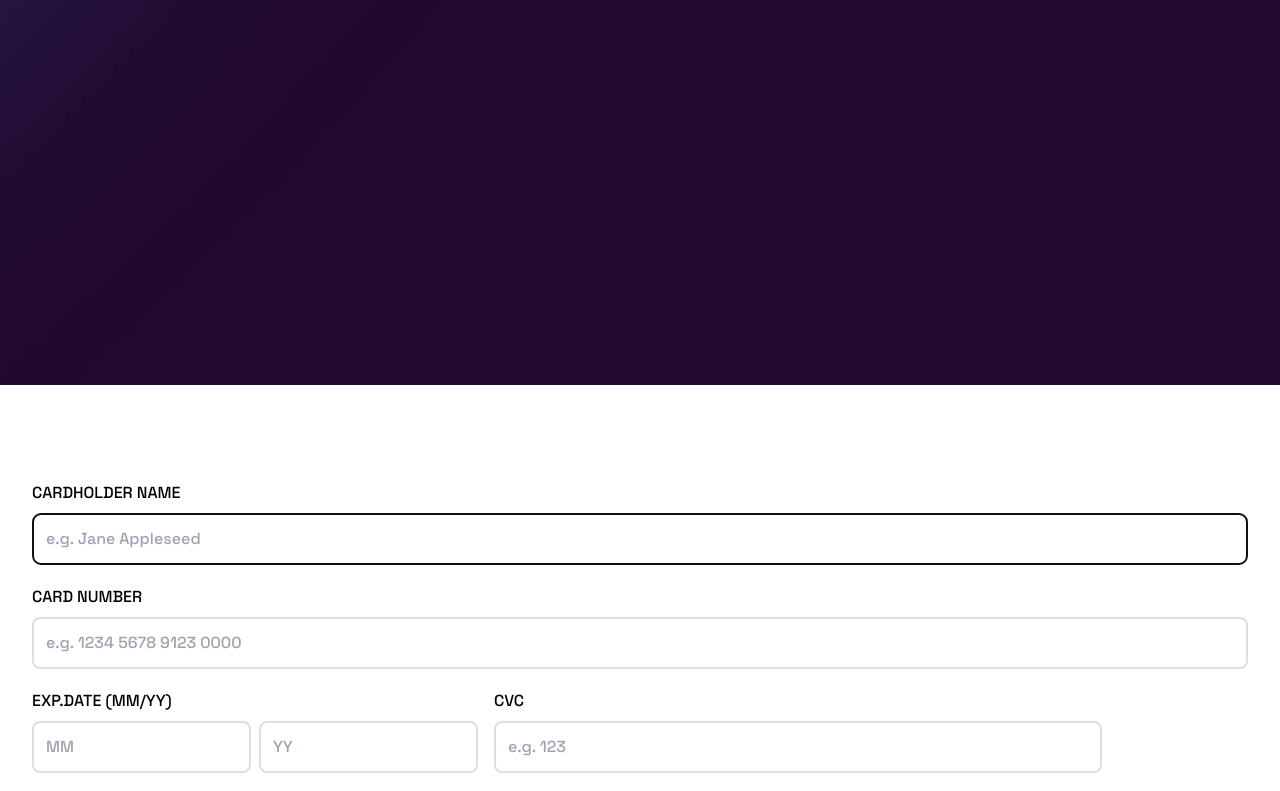
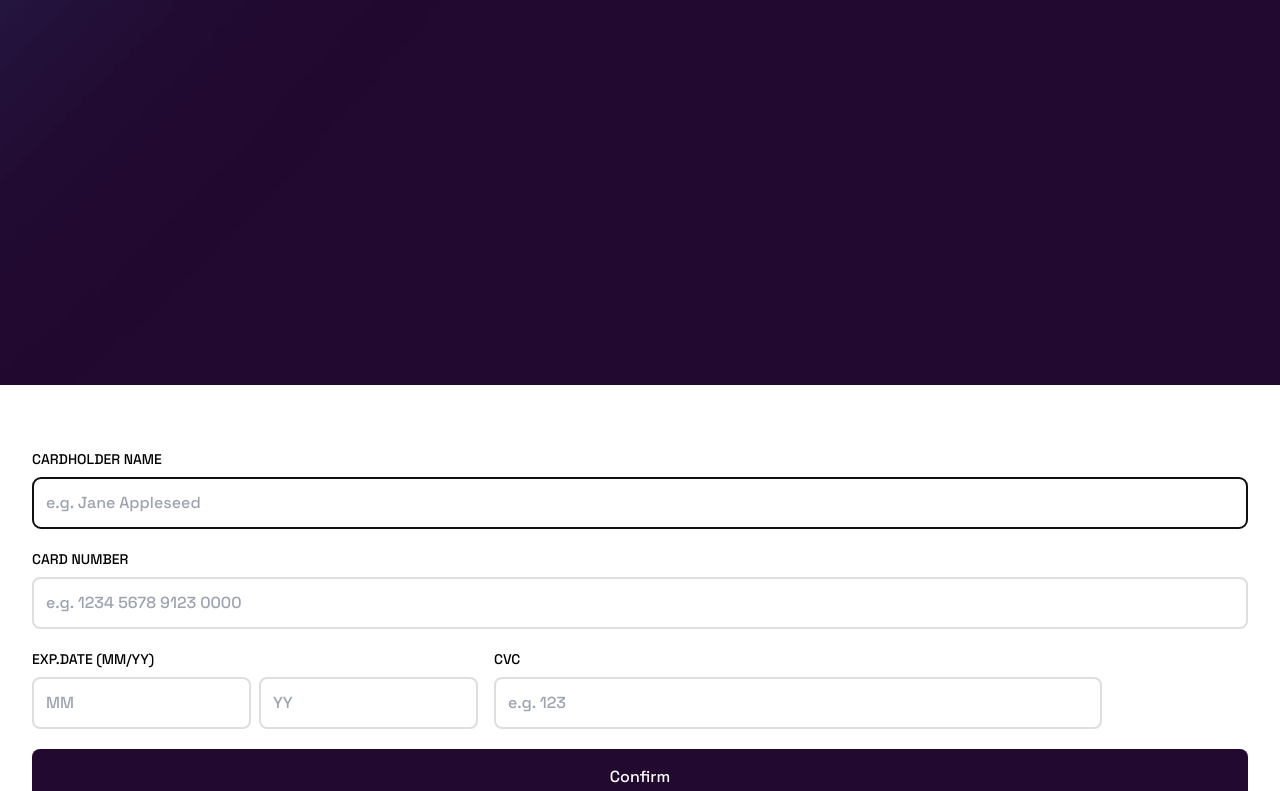
Before and after one commit to BnayaKahalani/interactive-card-details-form-tailwind, a React (Vite) app: page / in a window 1280 px wide. Shown: the part 2000-2791 px from the top of the page. Built offline with nearby package versions, Linux system fonts and the light colour scheme.

Commit message:
fix: fix some design flaws

```diff
--- a/src/components/CardDetails.jsx
+++ b/src/components/CardDetails.jsx
@@ -61,7 +61,7 @@ export const CardDetails = ({ children }) => {
             className='w-full'
           />
         </picture>
-        <div className='cards w-full absolute p-8 pt-8'>
+        <div className='cards w-full absolute p-8 pt-10 right-2'>
           <CardBack code={code} />
           <CardFront
             holder={holder}
@@ -73,17 +73,17 @@ export const CardDetails = ({ children }) => {
       </div>
 
       <form
-        className='flex flex-col m-8 mt-24 gap-5'
+        className='flex flex-col m-8 mt-16 gap-5'
         onSubmit={handleClick}
       >
         {submit ? (
           <Thanks />
         ) : (
           <>
-            <label className='flex flex-col gap-2 uppercase'>
+            <label className='flex flex-col gap-2 uppercase text-sm'>
               cardholder name
               <input
-                className='p-3 border-solid border-2 border-light-grey rounded-lg'
+                className='p-3 border-solid border-2 border-light-grey rounded-lg text-base'
                 type='text'
                 placeholder='e.g. Jane Appleseed'
                 onChange={(e) => setHolder(format(e.target.value, 25, "holder"))}
@@ -93,10 +93,10 @@ export const CardDetails = ({ children }) => {
               />
             </label>
 
-            <label className='flex flex-col gap-2 uppercase'>
+            <label className='flex flex-col gap-2 uppercase text-sm'>
               card number
               <input
-                className='p-3 border-solid border-2 border-light-grey rounded-lg'
+                className='p-3 border-solid border-2 border-light-grey rounded-lg text-base'
                 type='text'
                 placeholder='e.g. 1234 5678 9123 0000'
                 onChange={(e) => setNumber(format(e.target.value, 19, "number"))}
@@ -106,11 +106,11 @@ export const CardDetails = ({ children }) => {
             </label>
 
             <div className='flex gap-4'>
-              <label className='flex flex-col gap-2 uppercase'>
+              <label className='flex flex-col gap-2 uppercase text-sm'>
                 exp.date (mm/yy)
                 <div className='flex gap-2'>
                   <input
-                    className='w-1/2 p-3 border-solid border-2 border-light-grey rounded-lg'
+                    className='w-1/2 p-3 border-solid border-2 border-light-grey rounded-lg text-base'
                     type='text'
                     placeholder='MM'
                     onChange={(e) => setMonth(format(e.target.value, 2, "month"))}
@@ -118,7 +118,7 @@ export const CardDetails = ({ children }) => {
                     name='month'
                   />
                   <input
-                    className='w-1/2 p-3 border-solid border-2 border-light-grey rounded-lg'
+                    className='w-1/2 p-3 border-solid border-2 border-light-grey rounded-lg text-base'
                     type='text'
                     placeholder='YY'
                     onChange={(e) => setYear(format(e.target.value, 2, "year"))}
@@ -128,10 +128,10 @@ export const CardDetails = ({ children }) => {
                 </div>
               </label>
 
-              <label className='flex flex-col gap-2 uppercase w-1/2'>
+              <label className='flex flex-col gap-2 uppercase text-sm w-1/2'>
                 cvc
                 <input
-                  className='p-3 border-solid border-2 border-light-grey rounded-lg'
+                  className='p-3 border-solid border-2 border-light-grey rounded-lg text-base'
                   type='number'
                   placeholder='e.g. 123'
                   onChange={(e) => setCode(format(e.target.value, 3, "code"))}
```
